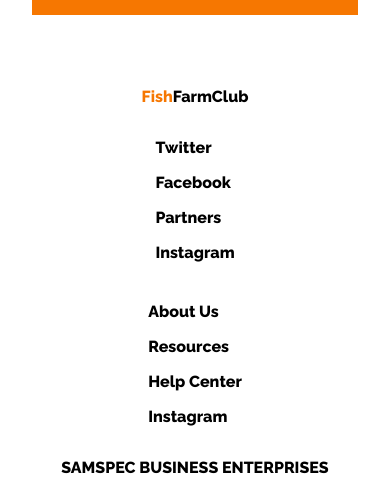
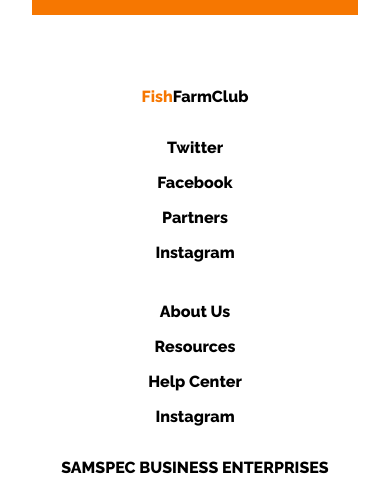
Before and after one commit to Sesughter01/fishfarmclub, a React (Create React App) app: page /about in a window 390 px wide. Shown: the part 2560-3038 px from the top of the page. Built offline with nearby package versions, Linux system fonts and the light colour scheme.

Commit message:
centered social media link text on mobile view

```diff
--- a/src/containers/footer/footer.css
+++ b/src/containers/footer/footer.css
@@ -30,6 +30,7 @@
     font-size: 1rem;
     font-weight: 600;
     list-style: none;
+
 }
 .fishfarmclub__footer-bottom{
     border-top: 1px solid black;
@@ -53,4 +54,8 @@
         text-align: center;
      font-size: 1rem;
     }
+    .fishfarmclub__footer-top_list li{
+
+        text-align: center;
+    }
 }
```
